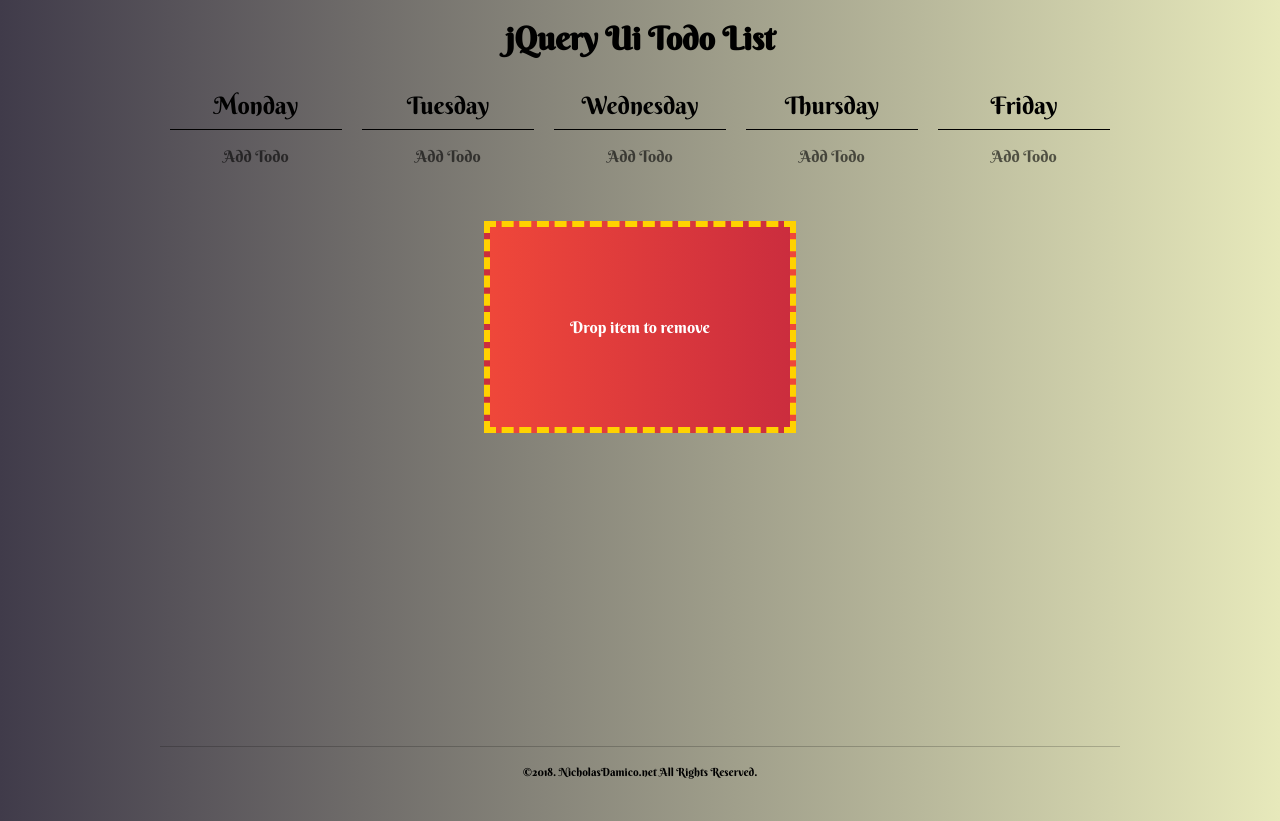
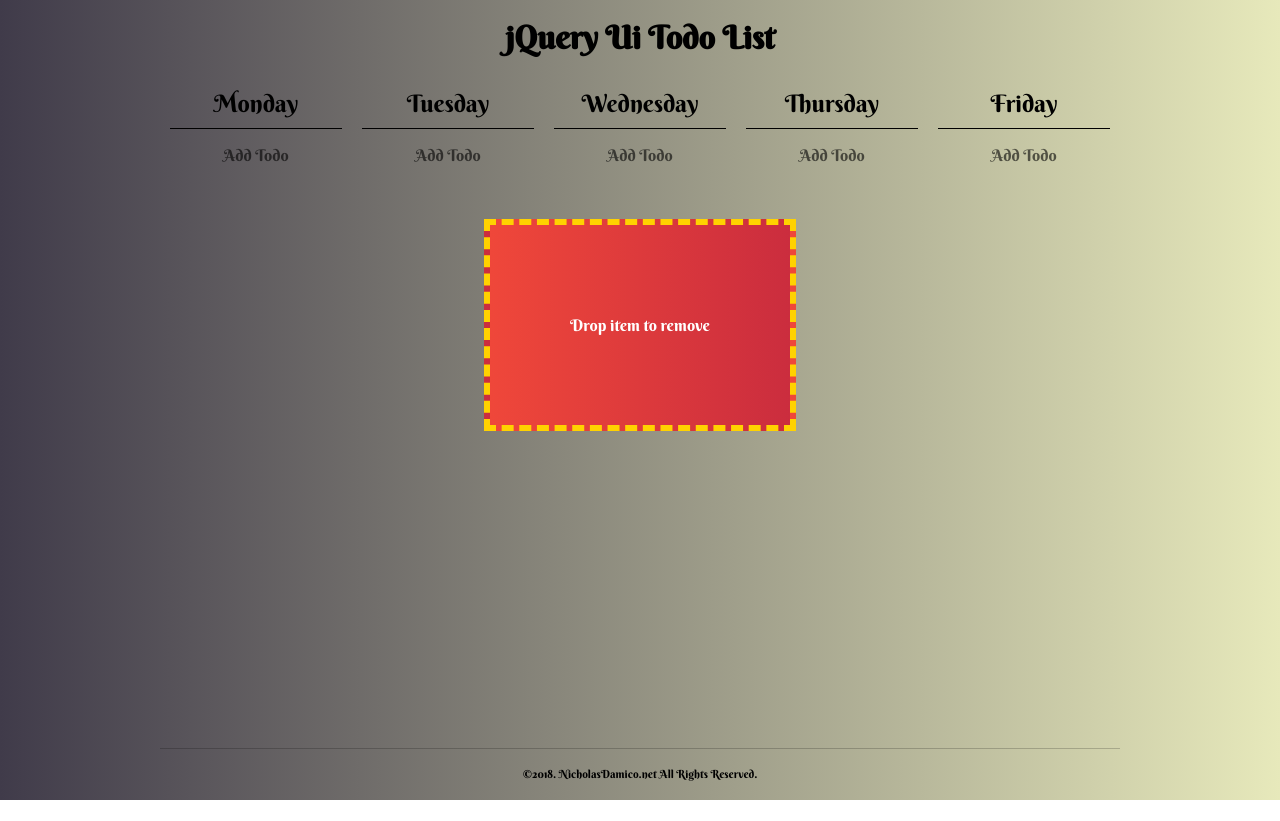
Before and after one commit to Nick-Damico/jquery-ui-todo, a website: page index.html in a window 1280 px wide. After the commit the page ends 800 px from the top, so only its background shows below. Drawn offline with nearby package versions, Linux system fonts and the light colour scheme.

Commit message:
remove margin in .header--main to stop vertical scroll:

```diff
--- a/css/styles.css
+++ b/css/styles.css
@@ -185,6 +185,11 @@ body {
  background: linear-gradient(to right, #403b4a, #e7e9bb); /* W3C, IE 10+/ Edge, Firefox 16+, Chrome 26+, Opera 12+, Safari 7+ */
  font-family: 'Berkshire Swash', cursive;
 }
+
+.header--main {
+  margin-top: 0;
+  padding-top: 20px;
+}
 .wrapper {
   width: 90%;
   max-width: 960px;
@@ -271,7 +276,7 @@ html, body {
 
   /* Equal to height of footer */
   /* But also accounting for potential margin-bottom of last child */
-  margin-bottom: -75px;
+  margin-bottom: -52px;
 }
 .footer,
 .push {
```
